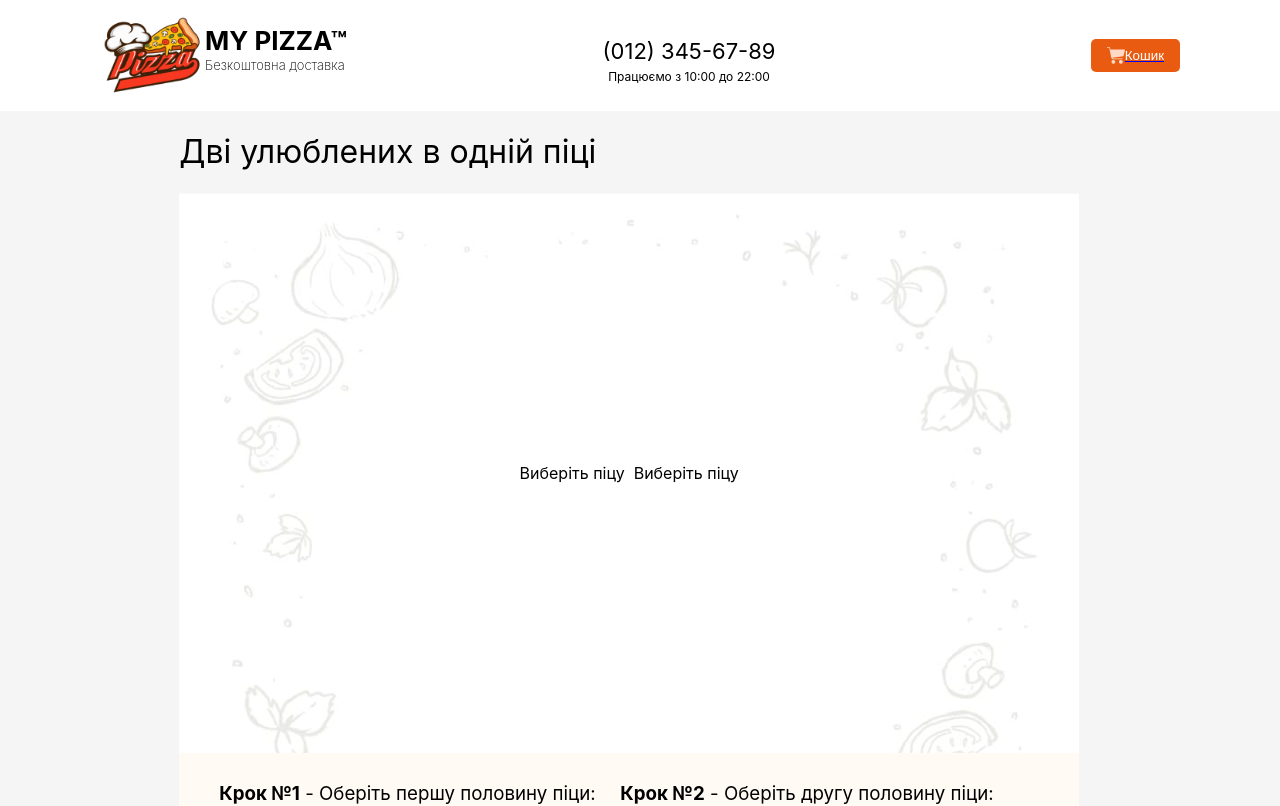
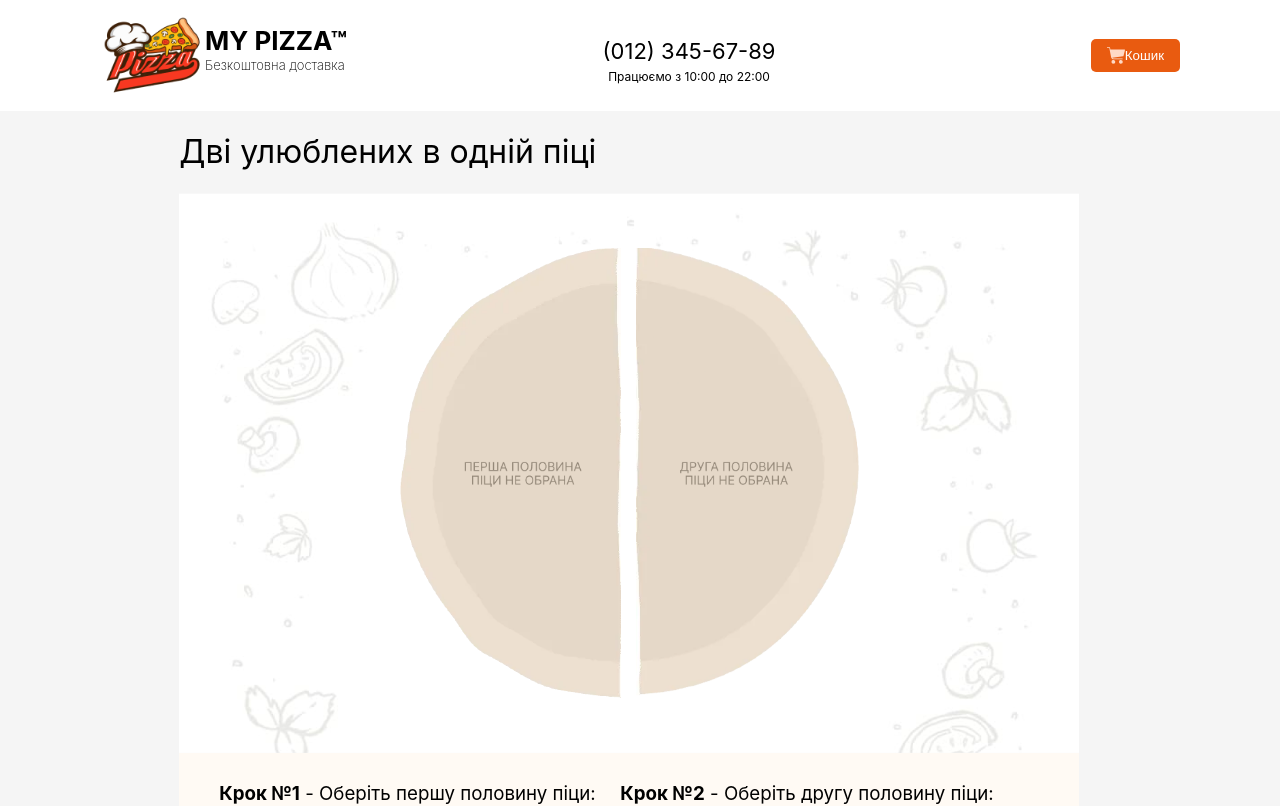
Before and after one commit to DyritskiyArtem/Pizzeria, a React (Create React App) app: page /pizzamaker in a window 1280 px wide. Shown: the top 806 px of the page. Built offline with nearby package versions, Linux system fonts and the light colour scheme.

Commit message:
added pizza toggle and unselected pizza template

```diff
--- a/public/index.html
+++ b/public/index.html
@@ -10,6 +10,7 @@
       content="Web site created using create-react-app"
     />
     <link rel="apple-touch-icon" href="%PUBLIC_URL%/logo192.png" />
+    <base href="/" />
     <!--
       manifest.json provides metadata used when your web app is installed on a
       user's mobile device or desktop. See https://developers.google.com/web/fundamentals/web-app-manifest/
--- a/src/App.css
+++ b/src/App.css
@@ -52,6 +52,10 @@ nav button {
   border: none;
   padding: 8px 16px;
   cursor: pointer;
+}
+
+.basketBtn a {
+  text-decoration: none;
 }
 
 .logo {
--- a/src/Main.tsx
+++ b/src/Main.tsx
@@ -56,6 +56,14 @@ function Main({ pizzas, basket, setBasket, setPizzas }: MainProps) {
         setPizzas(newPizzas);
     }
 
+    function onChangeCentimeters(cm: number, index: number) {
+        const newPizzas = [...pizzas];
+        const pizza = newPizzas[index];
+        const newPizza = { ...pizza, cm };
+        newPizzas[index] = newPizza;
+        setPizzas(newPizzas);
+    }
+
     return (
         <main>
             <div className="title">
@@ -68,7 +76,7 @@ function Main({ pizzas, basket, setBasket, setPizzas }: MainProps) {
                     <div className="pizza1" key={index}>
                         <img src={pizza.img} />
                         <h2>{pizza.name}</h2>
-                        <div className="centimeters"><p className={(pizza.cm === 25) ? "active" : ""}>25 см</p><p className={(pizza.cm === 30) ? "active" : ""}>30 см</p><p className={(pizza.cm === 35) ? "active" : ""}>35 см</p></div>
+                        <div className="centimeters"><p onClick={(e) => onChangeCentimeters(25, index)} className={(pizza.cm === 25) ? "active" : ""}>25 см</p><p onClick={(e) => onChangeCentimeters(30, index)} className={(pizza.cm === 30) ? "active" : ""}>30 см</p><p onClick={(e) => onChangeCentimeters(35, index)} className={(pizza.cm === 35) ? "active" : ""}>35 см</p></div>
                         <div className="dough">
                             <p>Тісто</p>
                             <select className="selectDough" onChange={(e) => onChangeSelect(e, index)} value={pizza.dough}>{doughOptions}</select>
--- a/src/PizzaMaker.css
+++ b/src/PizzaMaker.css
@@ -22,20 +22,24 @@
     gap: 1%;
 }
 
+.halfPizza{
+    width: 25%;
+}
+
 .pizzaContainer1,
 .pizzaContainer2{
-    width: 141.5px;
+    width: 300px;
     overflow: hidden;
 }
 
 .imgPizza1{
-    width: 283px;
+    width: 600px;
 }
 
 .imgPizza2{
-    width: 283px;
+    width: 600px;
     position: relative;
-    right: 141.5px;
+    right: 300px;
 }
 
 .divMaking{
--- a/src/PizzaMaker.tsx
+++ b/src/PizzaMaker.tsx
@@ -42,11 +42,11 @@ function PizzaMaker({ pizzas }: PizzaMakerProps) {
                 <div className="twoPizzas">
                     <div className="divTwoPizzas">
                         {pizza1 == null ?
-                            <p>Виберіть піцу</p> :
+                            <img className="halfPizza" src="/PizzaMaker/half1.png"/> :
                             <div className="pizzaContainer1"><img className="imgPizza1" src={pizza1.img} alt=""/></div>
                         }
                         {pizza2 == null ?
-                            <p>Виберіть піцу</p> :
+                            <img className="halfPizza" src="/PizzaMaker/half2.png"/> :
                             <div className="pizzaContainer2"><img className="imgPizza2" src={pizza2.img} alt=""/></div>
                         }
                     </div>
```
Also changed, not shown: public/PizzaMaker/half1.png (added), public/PizzaMaker/half2.png (added).
